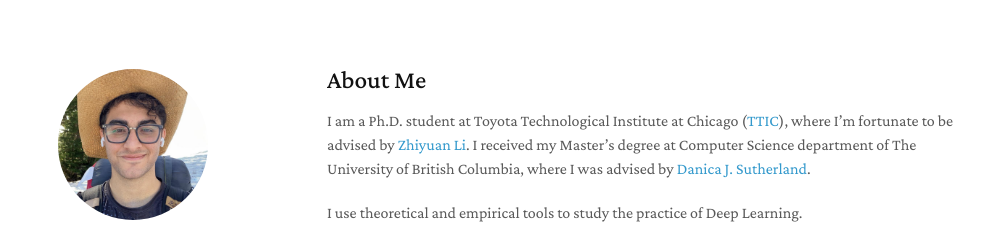
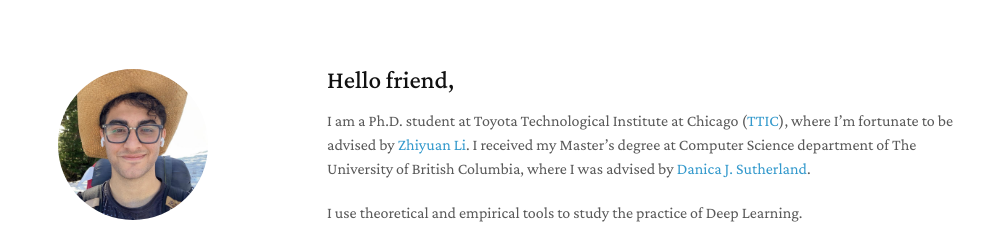
Before and after one commit to mohamad-amin/mohamad-amin.github.io, a Jekyll site: the page built from index.md, in a window 1280 px wide and 900 px high. Shown: the top 235 px of the window, without its empty margins (143-1133 px from the left). Built offline with Jekyll 4.4.1, drawn with Linux system fonts in a browser that asks for light colours; a style sheet for code colours, icons or effects is not loaded; our own code applies the rules of GitHub Pages for plain Markdown files.

Commit message:
Update index.md

```diff
--- a/index.md
+++ b/index.md
@@ -2,7 +2,7 @@
 layout: homepage
 ---
 
-## About Me
+## Hello friend,
 
 I am a Ph.D. student at Toyota Technological Institute at Chicago ([TTIC](https://ttic.edu/)), where I'm fortunate to be advised by [Zhiyuan Li](https://zhiyuanli.ttic.edu/). I received my Master's degree at Computer Science department of The University of British Columbia, where I was advised by [Danica J. Sutherland](https://djsutherland.ml/).
 
```
